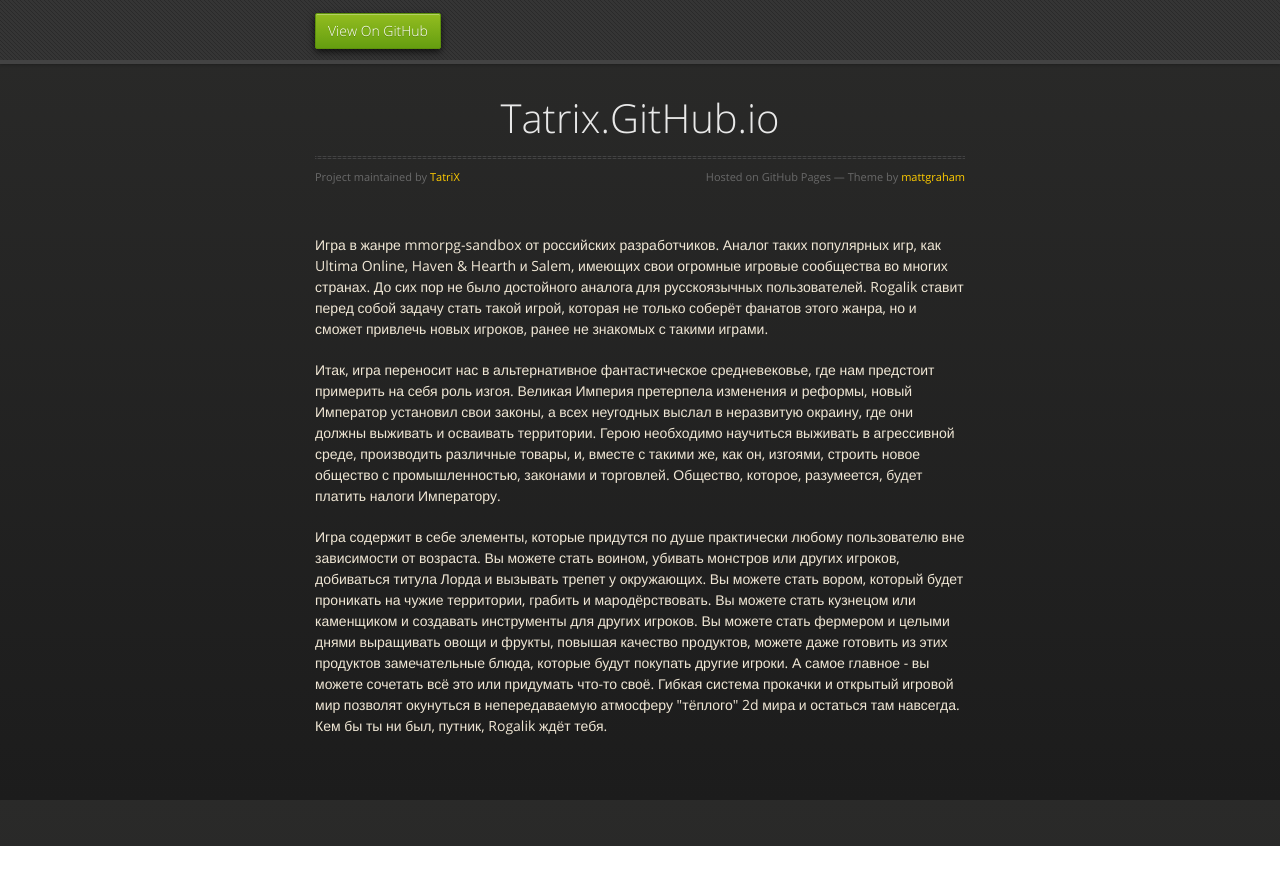
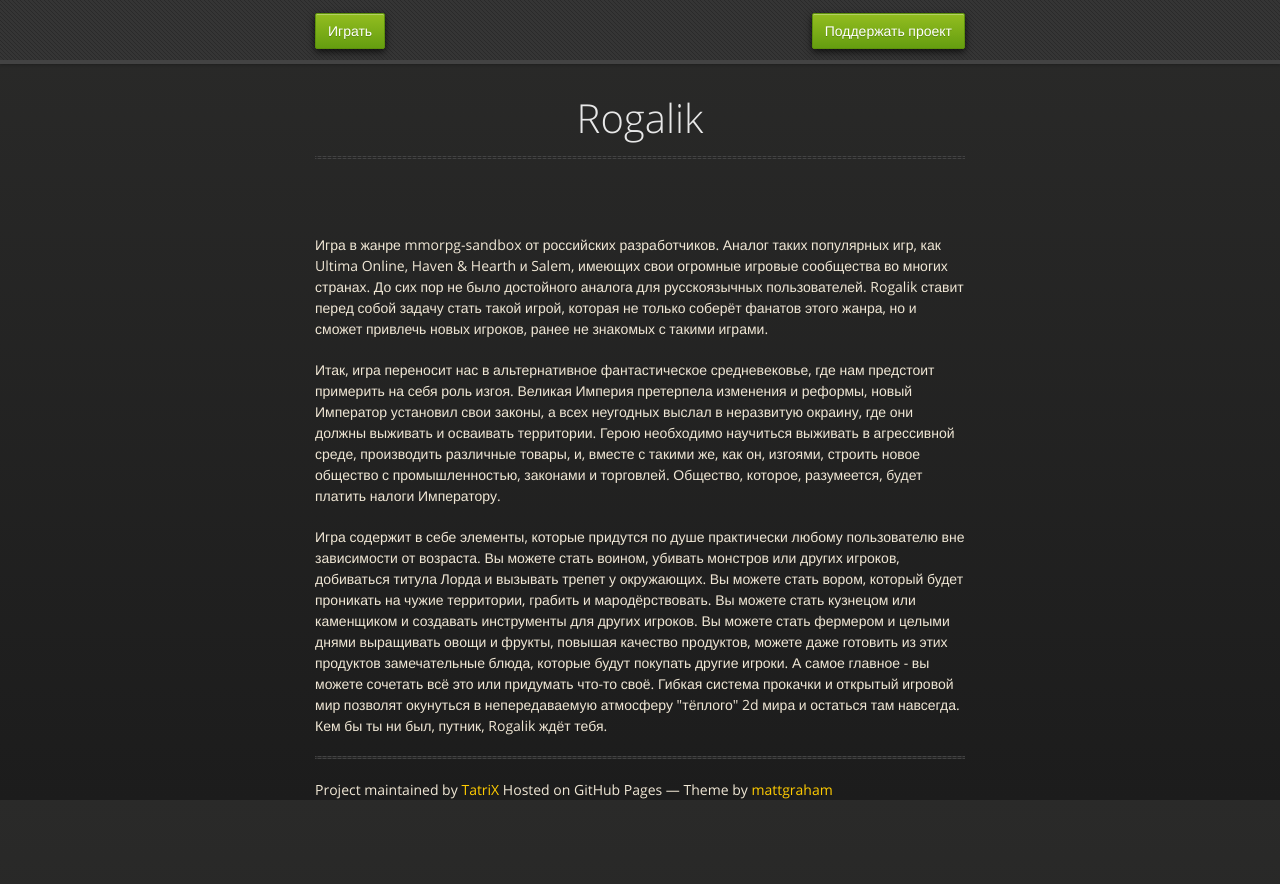
Before and after one commit to TatriX/tatrix.github.io, a plain HTML site: page index.html in a window 1280 px wide. Before the commit the page ends 846 px from the top, so only its background shows below. Drawn offline with nearby package versions, Linux system fonts and the light colour scheme.

Commit message:
Updated index

```diff
--- a/index.html
+++ b/index.html
@@ -20,7 +20,10 @@
     <body>
         <div id="header">
             <nav>
-          <li class="fork"><a href="https://github.com/TatriX">View On GitHub</a></li>
+                <li class="fork"><a href="rogalik/?server=rogalik.tatrix.org">Играть</a></li>
+                <li class="fork" style="float: right">
+                    <a target="_blank" href="https://money.yandex.ru/embed/donate.xml?account=41001149015128&quickpay=donate&payment-type-choice=on&default-sum=&targets=%D0%9D%D0%B0+%D0%B0%D1%80%D0%B5%D0%BD%D0%B4%D1%83+%D1%81%D0%B5%D1%80%D0%B2%D0%B5%D1%80%D0%B0+%D0%B8+%D1%85%D1%83%D0%B4%D0%BE%D0%B6%D0%BD%D0%B8%D0%BA%D0%B0&target-visibility=on&project-name=&project-site=http%3A%2F%2Frogalik.tatrix.org%2F&button-text=05&successURL=">Поддержать проект</a>
+                </li>
             </nav>
         </div><!-- end header -->
 
@@ -28,19 +31,19 @@
 
             <section>
                 <div id="title">
-          <h1>Tatrix.GitHub.io</h1>
+                    <h1>Rogalik</h1>
                     <p></p>
                     <hr>
-          <span class="credits left">Project maintained by <a href="https://github.com/TatriX">TatriX</a></span>
-          <span class="credits right">Hosted on GitHub Pages &mdash; Theme by <a href="https://twitter.com/michigangraham">mattgraham</a></span>
                 </div>
-
                 <p>Игра в жанре mmorpg-sandbox от российских разработчиков. Аналог таких популярных игр, как  Ultima Online, Haven &amp; Hearth и Salem, имеющих свои огромные игровые сообщества во многих странах. До сих пор не было достойного аналога для русскоязычных пользователей. Rogalik ставит перед собой задачу стать такой игрой, которая не только соберёт фанатов этого жанра, но и сможет привлечь новых игроков, ранее не знакомых с такими играми.</p>
 
                 <p>Итак, игра переносит нас в альтернативное фантастическое средневековье, где нам предстоит примерить на себя роль изгоя. Великая Империя претерпела изменения и реформы, новый Император установил свои законы, а всех неугодных выслал в неразвитую окраину, где они должны выживать и осваивать территории. Герою необходимо научиться выживать в агрессивной среде, производить различные товары, и, вместе с такими же, как он, изгоями, строить новое общество с промышленностью, законами и торговлей. Общество, которое, разумеется, будет платить налоги Императору.</p>
 
                 <p>Игра содержит в себе элементы, которые придутся по душе практически любому пользователю вне зависимости от возраста. Вы можете стать воином, убивать монстров или других игроков, добиваться титула Лорда и вызывать трепет у окружающих. Вы можете стать вором, который будет проникать на чужие территории, грабить и мародёрствовать. Вы можете стать кузнецом или каменщиком и создавать инструменты для других игроков. Вы можете стать фермером и целыми днями выращивать овощи и фрукты, повышая качество продуктов, можете даже готовить из этих продуктов замечательные блюда, которые будут покупать другие игроки. А самое главное - вы можете сочетать всё это или придумать что-то своё. Гибкая система прокачки и открытый игровой мир позволят окунуться в непередаваемую атмосферу "тёплого" 2d мира и остаться там навсегда.
                     Кем бы ты ни был, путник, Rogalik ждёт тебя.</p>
+                <hr>
+                <span class="credits left">Project maintained by <a href="https://github.com/TatriX">TatriX</a></span>
+                <span class="credits right">Hosted on GitHub Pages &mdash; Theme by <a href="https://twitter.com/michigangraham">mattgraham</a></span>
             </section>
 
         </div>
```
Lines whose indentation alone changed are shown as unchanged.
